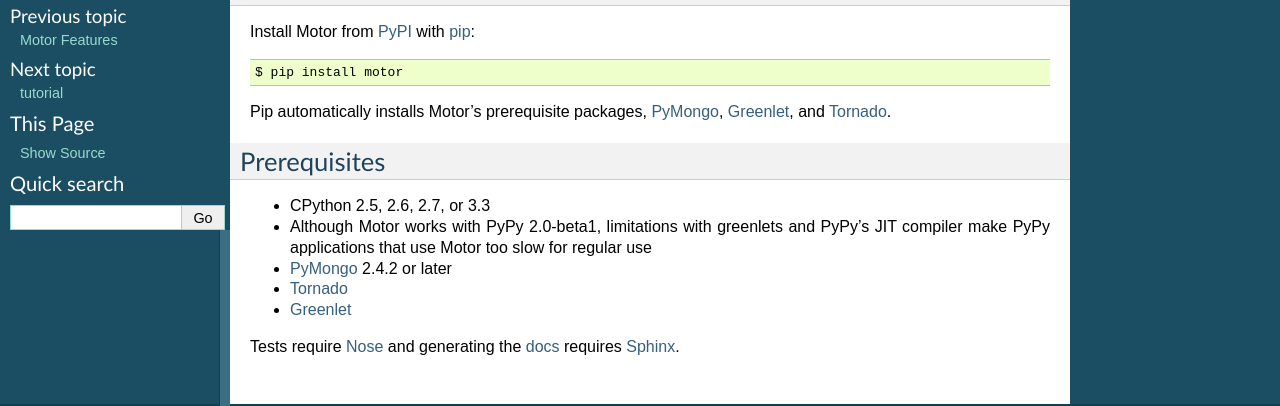
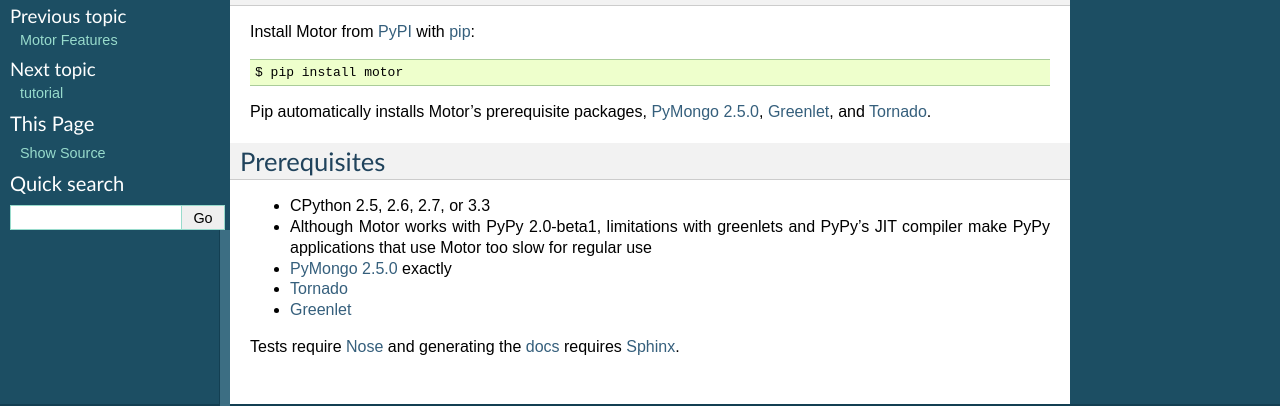
Before and after one commit to mongodb/motor, a Sphinx documentation site: the page built from doc/installation.rst, in a window 1280 px wide. Shown: the part 127-533 px from the top of the page. Built offline with Sphinx 7.4.7, drawn with Linux system fonts in a browser that asks for light colours; pages that are not in the unit, such as notebooks, are missing from menus; the version number is read from the project's files by our own code.

Commit message:
Pin PyMongo dependency to version 2.5.0, MOTOR-12.

```diff
--- a/doc/installation.rst
+++ b/doc/installation.rst
@@ -8,8 +8,8 @@
 
   $ pip install motor
 
-Pip automatically installs Motor's prerequisite packages, PyMongo_, Greenlet_,
-and Tornado_.
+Pip automatically installs Motor's prerequisite packages, `PyMongo 2.5.0`_,
+Greenlet_, and Tornado_.
 
 Prerequisites
 -------------
@@ -18,7 +18,7 @@
 * Although Motor works with PyPy 2.0-beta1, limitations with greenlets and
   PyPy's JIT compiler make PyPy applications that use Motor too slow for
   regular use
-* PyMongo_ 2.4.2 or later
+* `PyMongo 2.5.0`_ exactly
 * Tornado_
 * Greenlet_
 
@@ -28,7 +28,7 @@
 
 .. _pip: http://pip-installer.org
 
-.. _PyMongo: https://pypi.python.org/pypi/pymongo/
+.. _PyMongo 2.5.0: https://pypi.python.org/pypi/pymongo/2.5
 
 .. _Tornado: http://www.tornadoweb.org
 
--- a/requirements.txt
+++ b/requirements.txt
@@ -1,3 +1,3 @@
-pymongo>=2.4.2
+pymongo==2.5.0
 tornado>=2.3
 greenlet>=0.4
--- a/setup.py
+++ b/setup.py
@@ -63,7 +63,7 @@
       author_email='jesse@10gen.com',
       url='https://github.com/mongodb/motor/',
       install_requires=[
-          'pymongo >= 2.4.2',
+          'pymongo == 2.5.0',
           'tornado >= 2.4.0',
           'greenlet >= 0.4.0',
       ],
```
